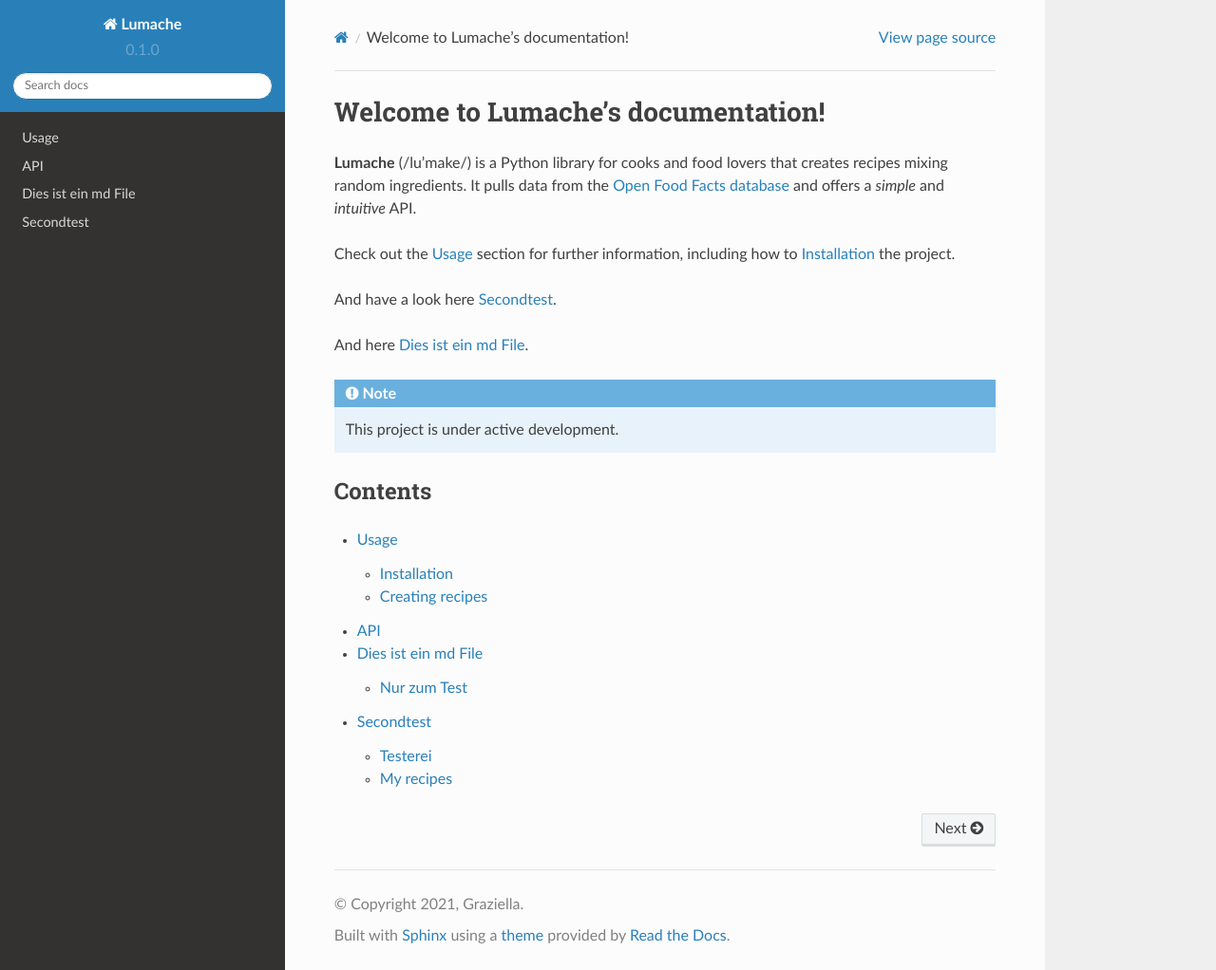
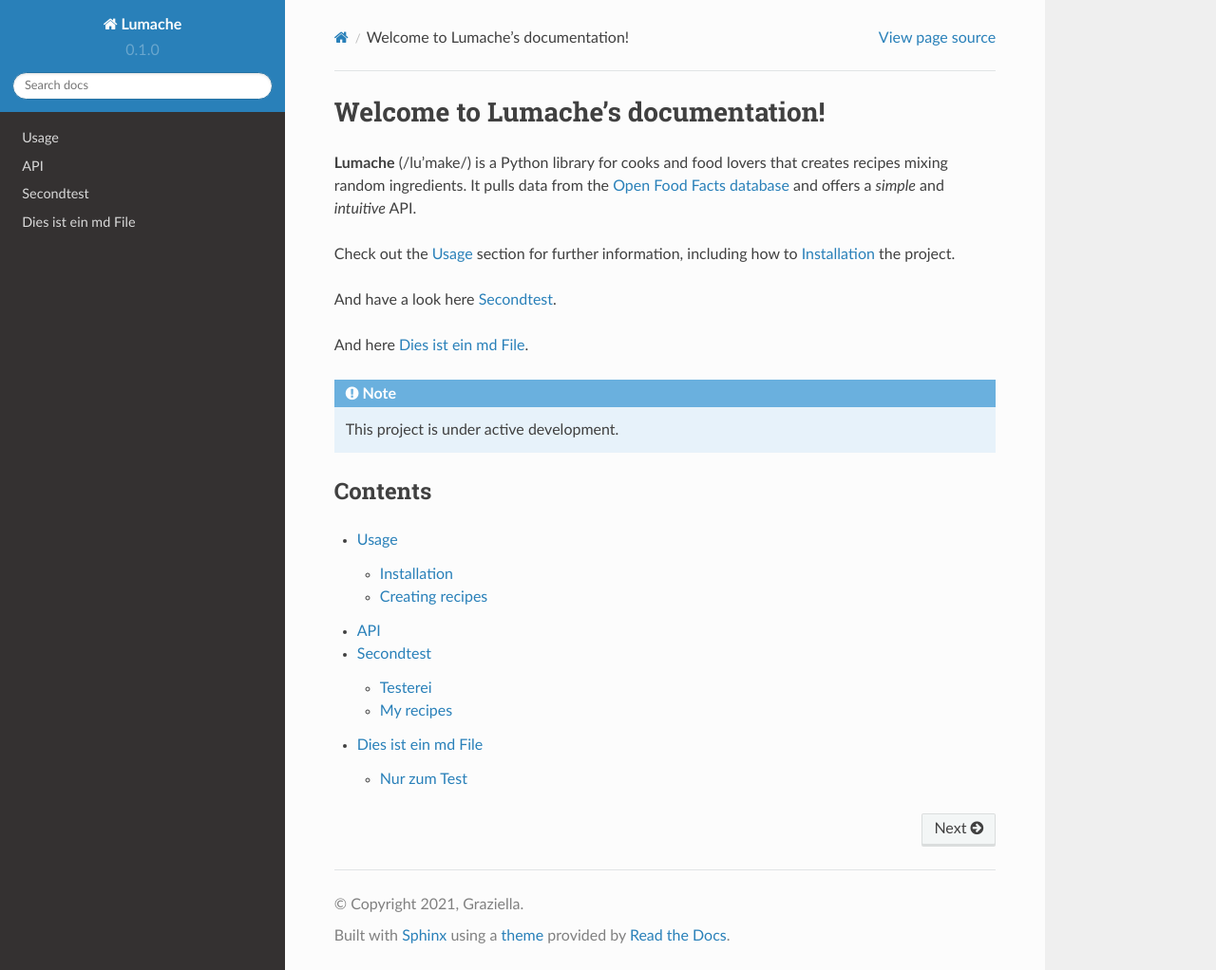
Before and after one commit to peterleimbach/petersrtdtest, a Sphinx documentation site: the page built from docs/source/index.rst, in a window 1280 px wide and 1022 px high. Shown: the whole window at 95% size. Built offline with Sphinx 7.4.7 and the Read the Docs theme 2.0.0, drawn with Linux system fonts in a browser that asks for light colours.

```diff
--- a/docs/source/index.rst
+++ b/docs/source/index.rst
@@ -24,5 +24,5 @@ Contents
 
    usage
    api
+   secondtest
    peterstest
-   secondtest
```
